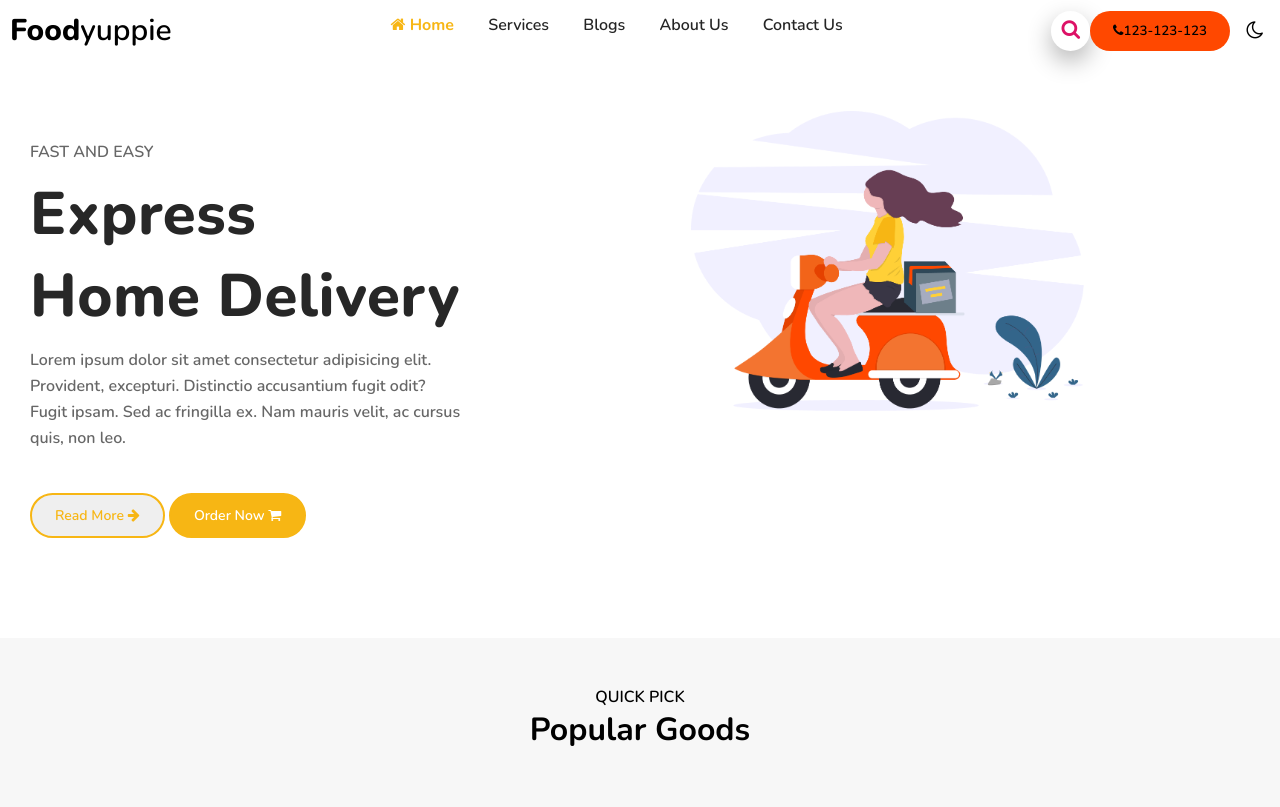
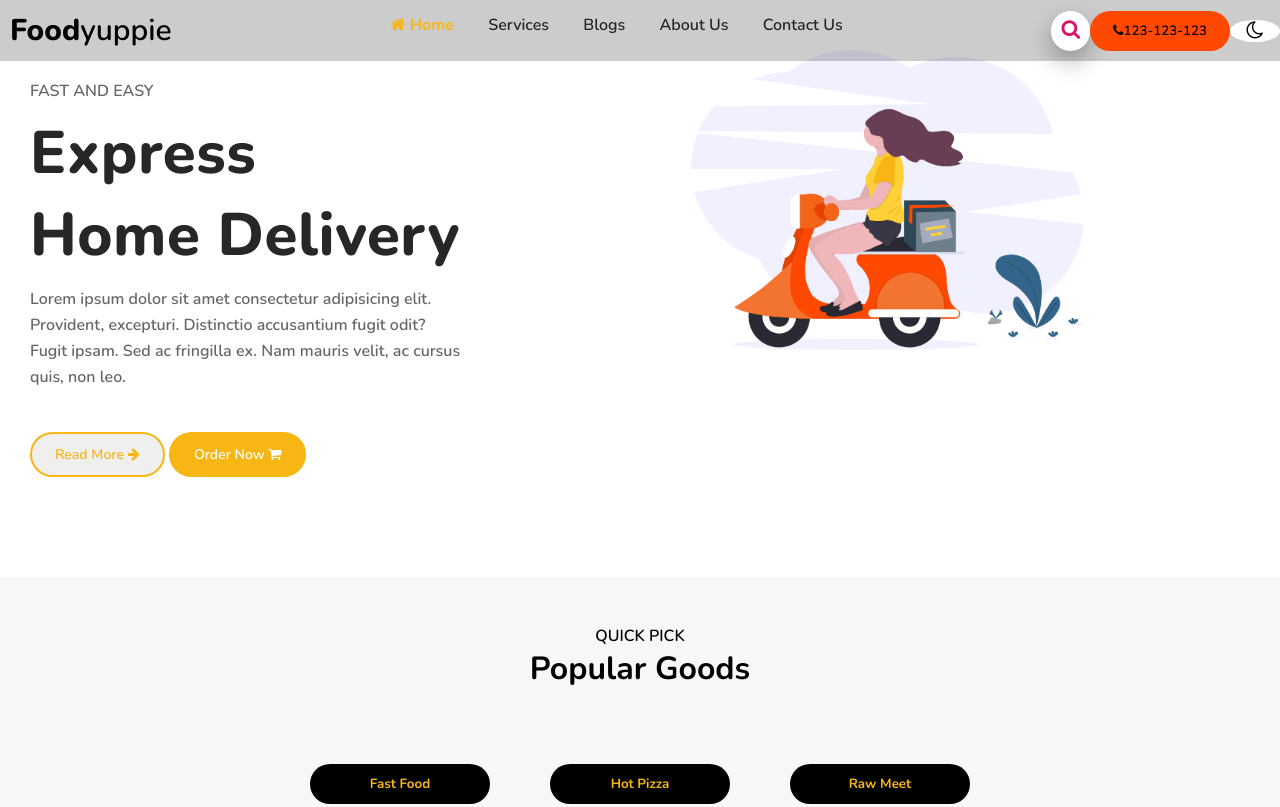
Before and after one commit to Revanthh1/project_revanth, a plain HTML site: page index.html in a window 1280 px wide. Shown: the top 807 px of the page. Drawn offline with nearby package versions, Linux system fonts and the light colour scheme.

Commit message:
Update index.css

```diff
--- a/index.css
+++ b/index.css
@@ -12,6 +12,8 @@
     width: 100%;
     display: flex;
     justify-content: space-between;
+    position: fixed;
+    background:rgba(0,0,0,0.2);
 }
 
 .navbar .logo {
```
